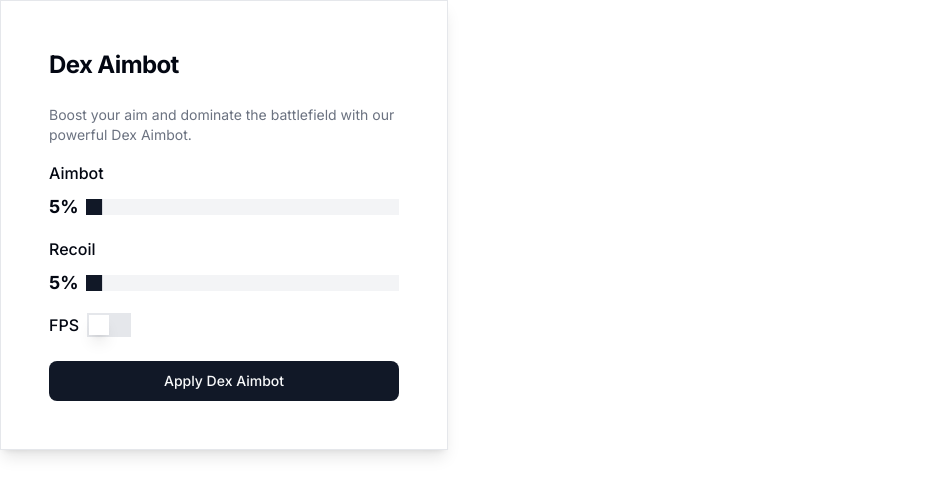
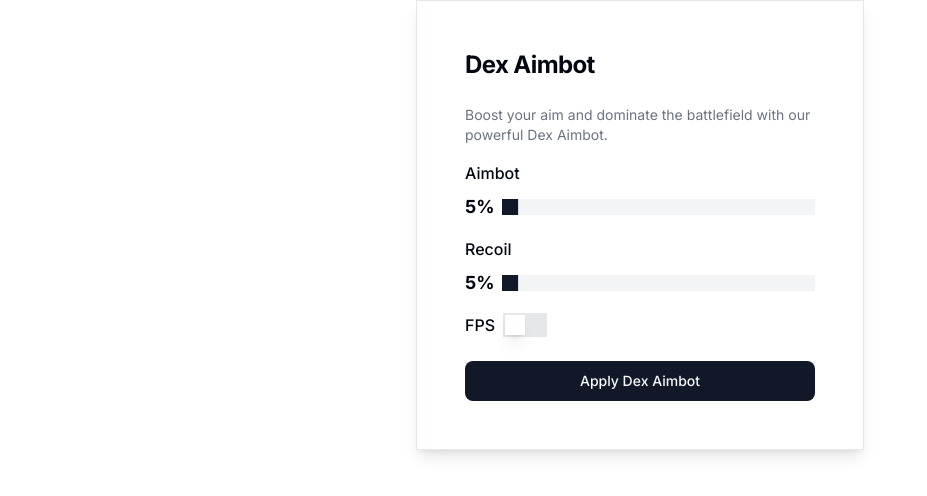
Before and after one commit to YoeCK-sys/DEXIM, a Next.js app: page / in a window 1280 px wide. Shown: the top 496 px of the page, without its empty margins (0-927 px from the left). Built offline with nearby package versions, Linux system fonts and the light colour scheme.

Commit message:
Update page.tsx

```diff
--- a/app/page.tsx
+++ b/app/page.tsx
@@ -4,10 +4,10 @@ import { Progress } from "@/components/ui/progress"
 import { Switch } from "@/components/ui/switch"
 import { Button } from "@/components/ui/button"
 
-
 export default function Component() {
   return (
-    <Card className="w-full max-w-md bg-background text-foreground p-6 rounded-2xl shadow-lg">
+    <div className="flex justify-center"> {/* Container to center the card */}
+      <Card className="w-full max-w-md bg-background text-foreground p-6 rounded-2xl shadow-lg mx-auto">
         <CardHeader>
           <div className="flex items-center justify-between">
             <CardTitle className="text-2xl font-bold">Dex Aimbot</CardTitle>
@@ -49,5 +49,6 @@ export default function Component() {
           </Button>
         </CardFooter>
       </Card>
+    </div>
   )
 }
```
Lines whose indentation alone changed are shown as unchanged.
